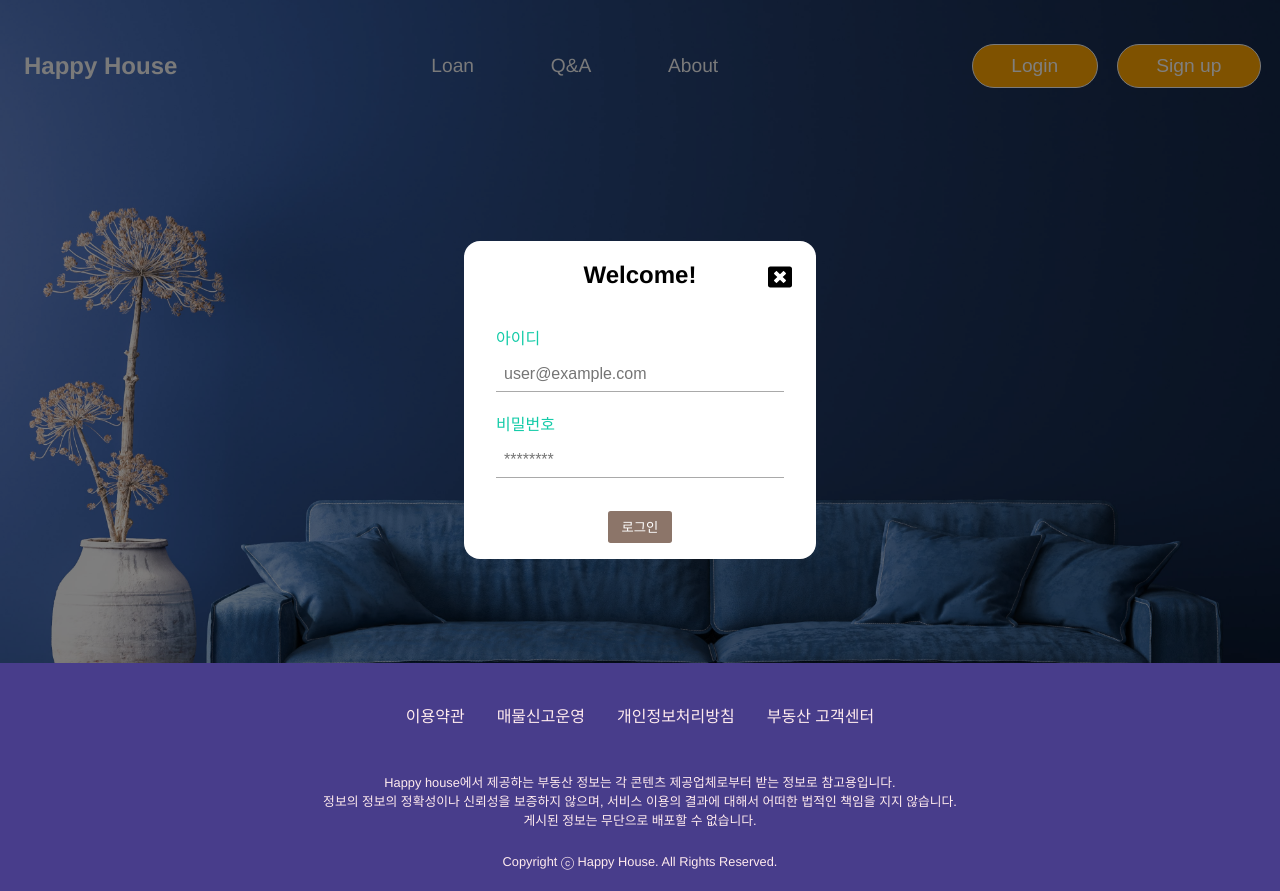
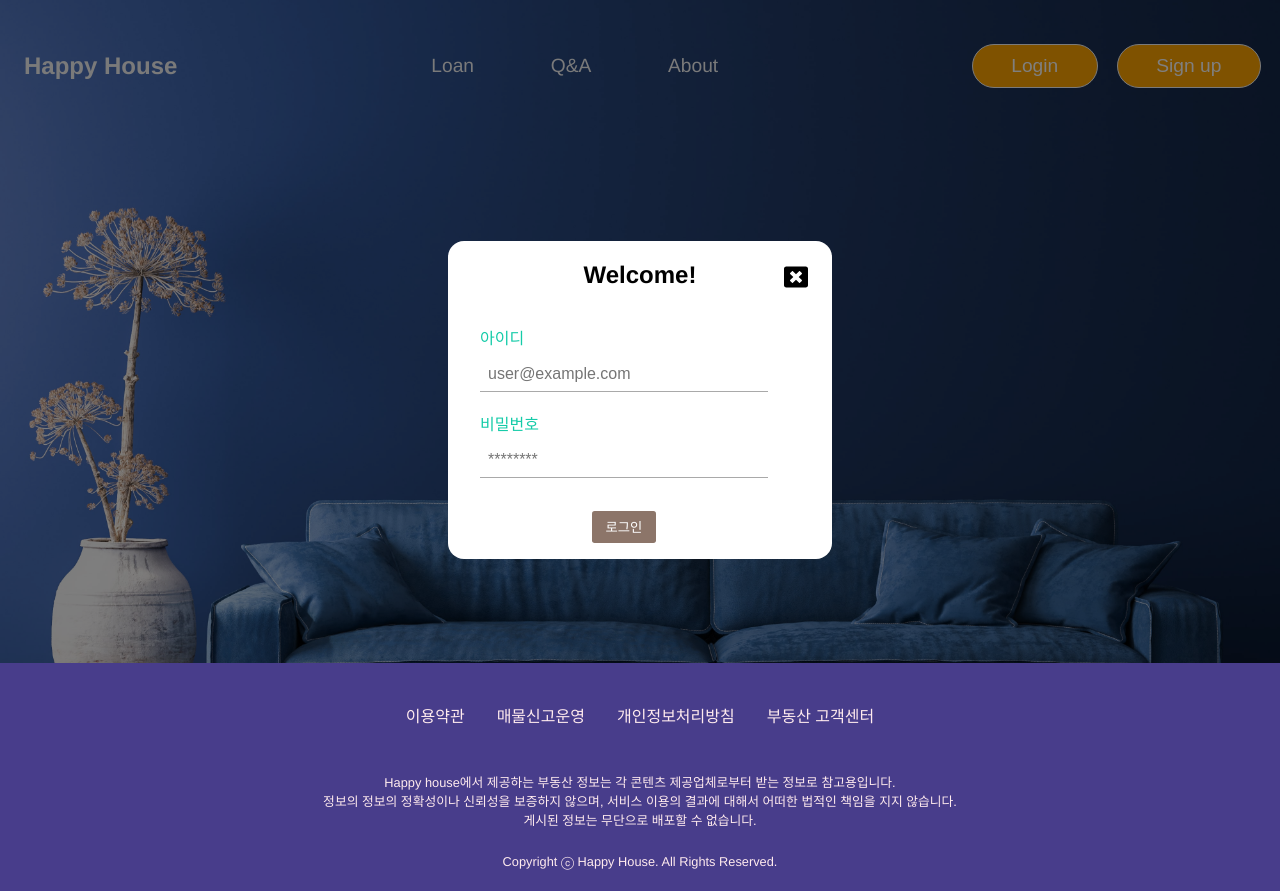
Before and after one commit to 95rolancia/happyhouse-vue, a Vue app: page / in a window 1280 px wide. Both pictures are taken after a click on the button "Login". Built offline with nearby package versions, Linux system fonts and the light colour scheme; no server answers.

Commit message:
Change css

```diff
--- a/src/components/Login/Login.vue
+++ b/src/components/Login/Login.vue
@@ -30,6 +30,19 @@ export default {
   },
 };
 </script>
+<style>
+.fa-window-close {
+  position: absolute;
+  top: 1em;
+  right: 1em;
+  font-size: 1.5rem;
+  cursor: pointer;
+  transition: all 200ms ease-in-out;
+}
+.fa-window-close:hover {
+  color: red;
+}
+</style>
 <style scoped>
 .btn.login {
   font-size: 1.2rem;
@@ -45,17 +58,4 @@ export default {
   background-color: whitesmoke;
   color: teal;
 }
-
-.fa-window-close {
-  position: absolute;
-  top: 1em;
-  right: 1em;
-  font-size: 1.5rem;
-  cursor: pointer;
-  transition: all 200ms ease-in-out;
-}
-
-.fa-window-close:hover {
-  color: red;
-}
 </style>
--- a/src/components/Login/LoginModal.vue
+++ b/src/components/Login/LoginModal.vue
@@ -29,9 +29,9 @@
 
 .modal-window {
   position: relative;
+  width: 24em;
   background-color: white;
   border-radius: 1em;
-  overflow: hidden;
 }
 
 .modal-header {
```
